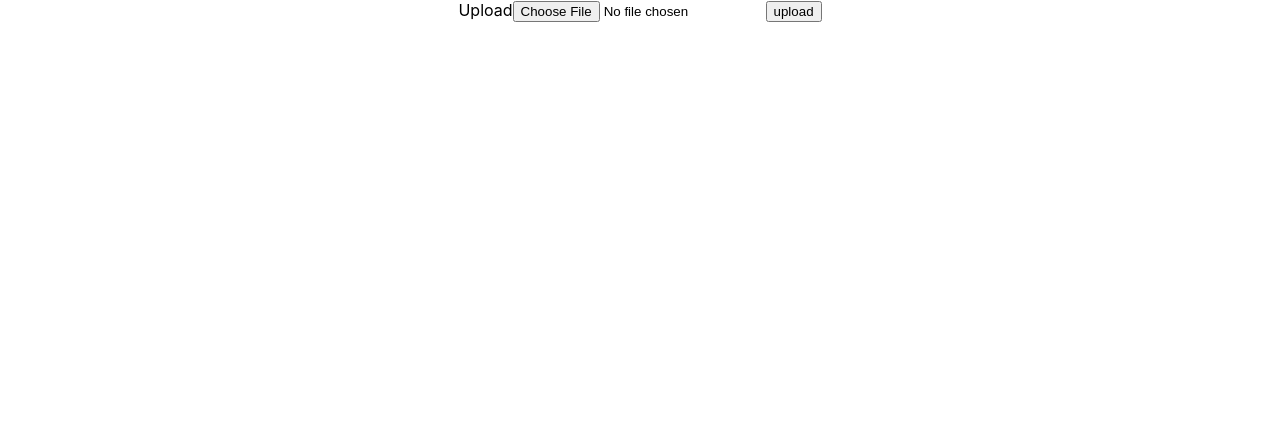
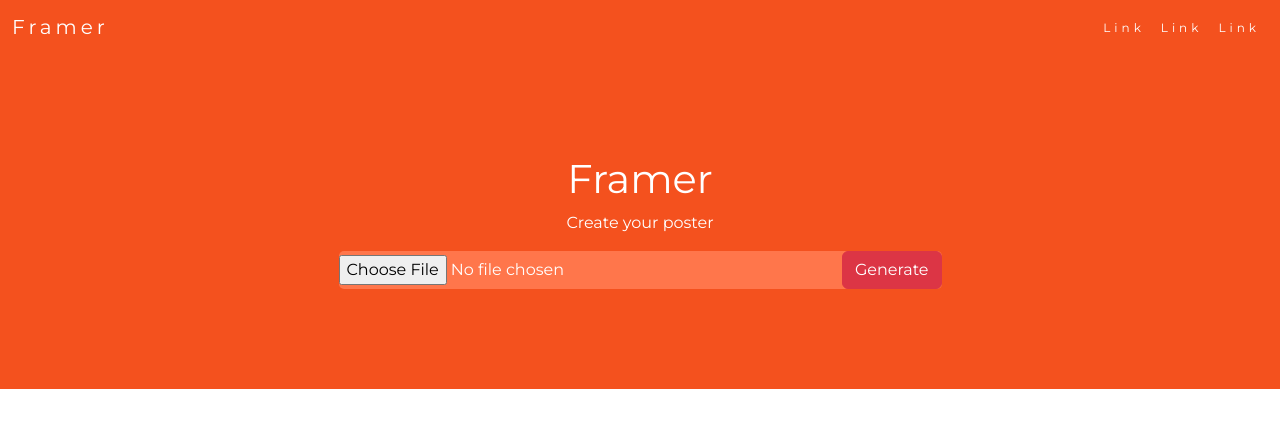
Before and after one commit to nareshsingh770/Framer, a React (Create React App) app: page / in a window 1280 px wide. Shown: the top 428 px of the page. Built offline with nearby package versions, Linux system fonts and the light colour scheme.

Commit message:
Designed and Host

```diff
--- a/package.json
+++ b/package.json
@@ -15,6 +15,8 @@
   },
   "scripts": {
     "start": "react-scripts start",
+    "predeploy": "npm run build",
+    "deploy": "gh-pages -d build",
     "build": "react-scripts build",
     "test": "react-scripts test",
     "eject": "react-scripts eject"
@@ -36,5 +38,8 @@
       "last 1 firefox version",
       "last 1 safari version"
     ]
+  },
+  "devDependencies": {
+    "gh-pages": "^4.0.0"
   }
 }
--- a/public/index.html
+++ b/public/index.html
@@ -1,15 +1,15 @@
 <!DOCTYPE html>
 <html lang="en">
+
 <head>
   <meta charset="utf-8" />
   <link rel="icon" href="%PUBLIC_URL%/favicon.ico" />
   <meta name="viewport" content="width=device-width, initial-scale=1" />
   <meta name="theme-color" content="#000000" />
-    <meta
-      name="description"
-      content="Web site created using create-react-app"
-    />
+  <meta name="description" content="Web site created using create-react-app" />
   <link rel="apple-touch-icon" href="%PUBLIC_URL%/logo192.png" />
+  <link href="https://cdn.jsdelivr.net/npm/bootstrap@5.2.3/dist/css/bootstrap.min.css" rel="stylesheet">
+  <link href="https://fonts.googleapis.com/css?family=Montserrat" rel="stylesheet" type="text/css">
   <!--
       manifest.json provides metadata used when your web app is installed on a
       user's mobile device or desktop. See https://developers.google.com/web/fundamentals/web-app-manifest/
@@ -26,6 +26,7 @@
     -->
   <title>React App</title>
 </head>
+
 <body>
   <noscript>You need to enable JavaScript to run this app.</noscript>
   <div id="root"></div>
@@ -40,4 +41,5 @@
       To create a production bundle, use `npm run build` or `yarn build`.
     -->
 </body>
+
 </html>
--- a/src/App.css
+++ b/src/App.css
@@ -1,38 +1,44 @@
 .App {
+  background: #e7e7e7;
   text-align: center;
 }
 
-.App-logo {
-  height: 40vmin;
-  pointer-events: none;
+.navbar {
+  margin-bottom: 0;
+  background-color: #f4511e;
+  z-index: 9999;
+  border: 0;
+  font-size: 12px !important;
+  line-height: 1.42857143 !important;
+  letter-spacing: 4px;
+  border-radius: 0;
+  font-family: Montserrat, sans-serif;
 }
 
-@media (prefers-reduced-motion: no-preference) {
-  .App-logo {
-    animation: App-logo-spin infinite 20s linear;
-  }
+.navbar li a,
+.navbar .navbar-brand {
+  color: #fff !important;
 }
 
-.App-header {
-  background-color: #282c34;
-  min-height: 100vh;
-  display: flex;
-  flex-direction: column;
-  align-items: center;
-  justify-content: center;
-  font-size: calc(10px + 2vmin);
-  color: white;
+.navbar-nav li a:hover,
+.navbar-nav li.active a {
+  color: #f4511e !important;
+  background-color: #fff !important;
 }
 
-.App-link {
-  color: #61dafb;
+.navbar-default .navbar-toggle {
+  border-color: transparent;
+  color: #fff !important;
 }
 
-@keyframes App-logo-spin {
-  from {
-    transform: rotate(0deg);
-  }
-  to {
-    transform: rotate(360deg);
-  }
+.jumbotron {
+  background-color: #f4511e;
+  color: #fff;
+  padding: 100px 25px;
+  font-family: Montserrat, sans-serif;
 }
+
+.upload-section {
+  background: #ff764b;
+  border-radius: 5px;
+}
--- a/src/App.js
+++ b/src/App.js
@@ -1,35 +1,72 @@
 import { useEffect, useState } from 'react'
 import './App.css';
 import Canvas from './components/Canvas';
+import CounterMain from './CounterMain';
+import Header from './Header';
+import Hero from './Hero';
+import InputVal from './InputVal';
+import Upload from './Upload';
 
 
 function App() {
+  const [createPos, setPoster] = useState(false)
+  const [file, setFile] = useState(null)
   const [uploadedImg, setUpload] = useState(null)
+  const [canva, setCanva] = useState(false)
 
-  const uploadImg = (img) => {
+  const uploadImg = () => {
 
     let reader = new FileReader();
     reader.onloadend = function () {
       //console.log(reader.result)
       setUpload(reader.result)
     }
-    reader.readAsDataURL(img);
+    reader.readAsDataURL(file);
+  }
+
+  const uploadChange = (e) => {
+
+    setFile(e.target.files[0])
+  }
+
+  const generator = () => {
+    if (!file) {
+      alert('Please Upload image')
+      return
+    }
+    setCanva(true)
+    uploadImg()
+    setPoster(true)
+  }
+  return (
+    <div className="App">
+      <Header />
+      <Hero uploadChange={uploadChange} generatePos={generator} />
+
+      {canva && (
+        <>
+          <section className='container mt-5'>
+            <div className='row'>
+              <div className='col-md-5'>
+                <InputVal />
+              </div>
+              <div className='col-md-7'>
+                <Canvas idname='uploaded-img' base={uploadedImg} width='600' height='600' />
+              </div>
+            </div>
+          </section>
+        </>
+      )}
 
 
-  }
 
-  return (
-    <div className="App">
-      {
-        uploadedImg && <Canvas idname='uploaded-img' base={uploadedImg} width='600' height='300' />
-      }
-      <div className='img-upload'>
-        <label>Upload</label>
-        <input type='file' onChange={(e) => uploadImg(e.target.files[0])} />
-        <button >upload</button>
-      </div>
     </div >
   );
+  // return (
+  //   <div className="App">
+  //     <CounterMain />
+  //   </div >
+  // );
 }
 
 
--- /dev/null
+++ b/src/CounterChild.js
@@ -0,0 +1,11 @@
+import React from 'react'
+
+const CounterChild = (props) => {
+    return (
+        <div>
+            <h3>{props.numb}</h3>
+        </div>
+    )
+}
+
+export default CounterChild
--- /dev/null
+++ b/src/CounterMain.js
@@ -0,0 +1,15 @@
+import React, { useState } from 'react'
+import CounterChild from './CounterChild'
+
+const CounterMain = () => {
+    const [count, setCount] = useState(0)
+    return (
+        <div>
+            <CounterChild numb={count} />
+            <button onClick={() => setCount(count + 1)}>Add</button>
+            <button onClick={() => setCount(count - 1)}>Minus</button>
+        </div>
+    )
+}
+
+export default CounterMain
--- /dev/null
+++ b/src/Header.js
@@ -0,0 +1,31 @@
+import React from 'react'
+
+const Header = () => {
+    return (
+        <>
+            <nav className="navbar navbar-expand-sm">
+                <div className="container-fluid">
+                    <a className="navbar-brand" href="#">Framer</a>
+                    <button className="navbar-toggler" type="button" data-bs-toggle="collapse" data-bs-target="#collapsibleNavbar">
+                        <span className="navbar-toggler-icon"></span>
+                    </button>
+                    <div id="collapsibleNavbar">
+                        <ul className="navbar-nav">
+                            <li className="nav-item">
+                                <a className="nav-link" href="#">Link</a>
+                            </li>
+                            <li className="nav-item">
+                                <a className="nav-link" href="#">Link</a>
+                            </li>
+                            <li className="nav-item">
+                                <a className="nav-link" href="#">Link</a>
+                            </li>
+                        </ul>
+                    </div>
+                </div>
+            </nav>
+        </>
+    )
+}
+
+export default Header
--- /dev/null
+++ b/src/Hero.js
@@ -0,0 +1,24 @@
+import React from 'react'
+
+const Hero = (props) => {
+    return (
+        <>
+            <div className="jumbotron text-center">
+                <h1>Framer</h1>
+                <p>Create your poster</p>
+                <form className='row justify-content-center'>
+                    <div className="col-md-6">
+                        <div className='upload-section d-flex align-items-center'>
+                            <input className='flex-grow-1' type='file' onChange={(e) => props.uploadChange(e)} />
+                            <div className="input-group-btn">
+                                <button type="button" className="btn btn-danger" onClick={props.generatePos}>Generate</button>
+                            </div>
+                        </div>
+                    </div>
+                </form>
+            </div>
+        </>
+    )
+}
+
+export default Hero
--- /dev/null
+++ b/src/InputVal.js
@@ -0,0 +1,48 @@
+import React from 'react'
+
+const InputVal = () => {
+    return (
+        <div>
+            <h3>Paper and size</h3>
+            <div className='container mt-4'>
+                <div className='row'>
+                    <div className='col-12'>
+                        <h6 className='text-start'>Paper Setting</h6>
+                    </div>
+                    <div className='col-md-6'>
+                        <select class="form-select">
+                            <option>A4 Size</option>
+                        </select>
+                    </div>
+                    <div className='col-md-6'>
+                        <select class="form-select">
+                            <option>Portrait</option>
+                            <option>Landscape</option>
+                        </select>
+                    </div>
+                </div>
+                <div className='row mt-4'>
+                    <div className='col-12'>
+                        <h6 className='text-start'>Output size</h6>
+                    </div>
+                    <div className='col-md-6'>
+                        <input type="number" class="form-control" value='4' />
+                    </div>
+                    <div className='col-md-6'>
+                        <select class="form-select">
+                            <option>Portrait</option>
+                            <option>Landscape</option>
+                        </select>
+                    </div>
+                </div>
+                <div className='container'>
+                    <div className='row justify-content-end mt-4'>
+                        <button className='btn btn-success col-5'>Continue</button>
+                    </div>
+                </div>
+            </div>
+        </div>
+    )
+}
+
+export default InputVal
--- /dev/null
+++ b/src/Upload.js
@@ -0,0 +1,13 @@
+import React from 'react'
+
+const Upload = (props) => {
+    return (
+        <div className='img-upload'>
+            <label>Upload</label>
+            <input type='file' onChange={(e) => props.uploadChange(e)} />
+            <button onClick={props.generatePos}>Generate</button>
+        </div>
+    )
+}
+
+export default Upload
--- a/src/components/Canvas.js
+++ b/src/components/Canvas.js
@@ -3,25 +3,42 @@ import React, { useEffect } from 'react'
 const Canvas = (props) => {
     useEffect(() => {
         const canvas = document.getElementById(props.idname)
-        console.log('canvas child')
+        const aspectRatio = 0.70;
+        const cols = 4;
+        //console.log('canvas child')
         const ctx = canvas.getContext('2d');
         const imgObj = new Image()
         imgObj.src = props.base
         imgObj.onload = function () {
             let w = canvas.width;
-            let nw = imgObj.naturalWidth;   //1350
-            let nh = imgObj.naturalHeight;  //900
-            let aspect = nw / nh;
-            let h = w / aspect;
-            canvas.height = h;
-            ctx.fillStyle = "blue";
-            ctx.fillRect(0, 0, 300, 300)
-            ctx.fillStyle = "#ddd";
-            ctx.drawImage(imgObj, 0, 0, 200, 200, 0, 0, 200, 200)
-            ctx.fillRect(300, 0, 300, 300)
-            ctx.drawImage(imgObj, 200, 0, 200, 200, 200, 0, 200, 200)
+            let nw = imgObj.naturalWidth;
+            let nh = imgObj.naturalHeight;
+            let pageWidth = w / cols;
+            let pageHeight = pageWidth / aspectRatio
+            let imgWidth = nw / cols;
+            let imgHeight = imgWidth / aspectRatio
+            let numRows = Math.ceil(nh / imgHeight)
+
+            // console.log('Page width/height', pageHeight, pageWidth)
+            // console.log('image width/height', imgWidth, imgHeight)
+            // console.log('image natural width/height', nw, nh)
+            // console.log('rows', numRows)
+
+            for (let r = 0; r < numRows; r++) {
+                for (let i = 0; i < cols; i++) {
+                    ctx.fillStyle = "#fff";
+                    ctx.fillRect(pageWidth * i, pageHeight * r, pageWidth, pageHeight)
+                    ctx.drawImage(imgObj, imgWidth * i, imgHeight * r, imgWidth, imgHeight, pageWidth * i, pageHeight * r, pageWidth, pageHeight)
+                    ctx.fstrokeStyle = "#000";
+                    ctx.strokeRect(pageWidth * i, pageHeight * r, pageWidth, pageHeight);
+                }
+            }
+
+
+            // ctx.drawImage(imgObj, 0, 0, 200, 200, 0, 0, 200, 200)
+            // ctx.drawImage(imgObj, 200, 0, 200, 200, 200, 0, 200, 200)
         }
-    }, []);
+    });
 
     return (
         <>
```
Also changed, not shown: 1 other file (tests, documents, lock files or other folders). Lines whose indentation alone changed are shown as unchanged.
